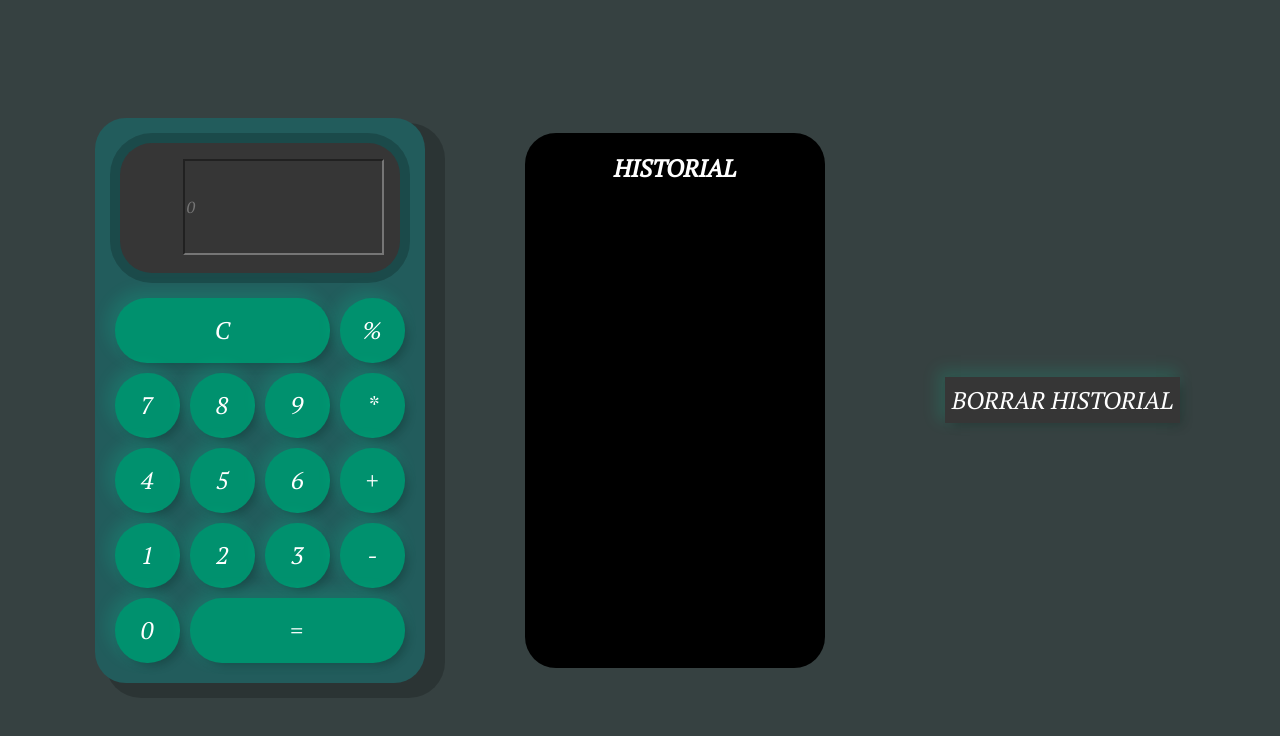
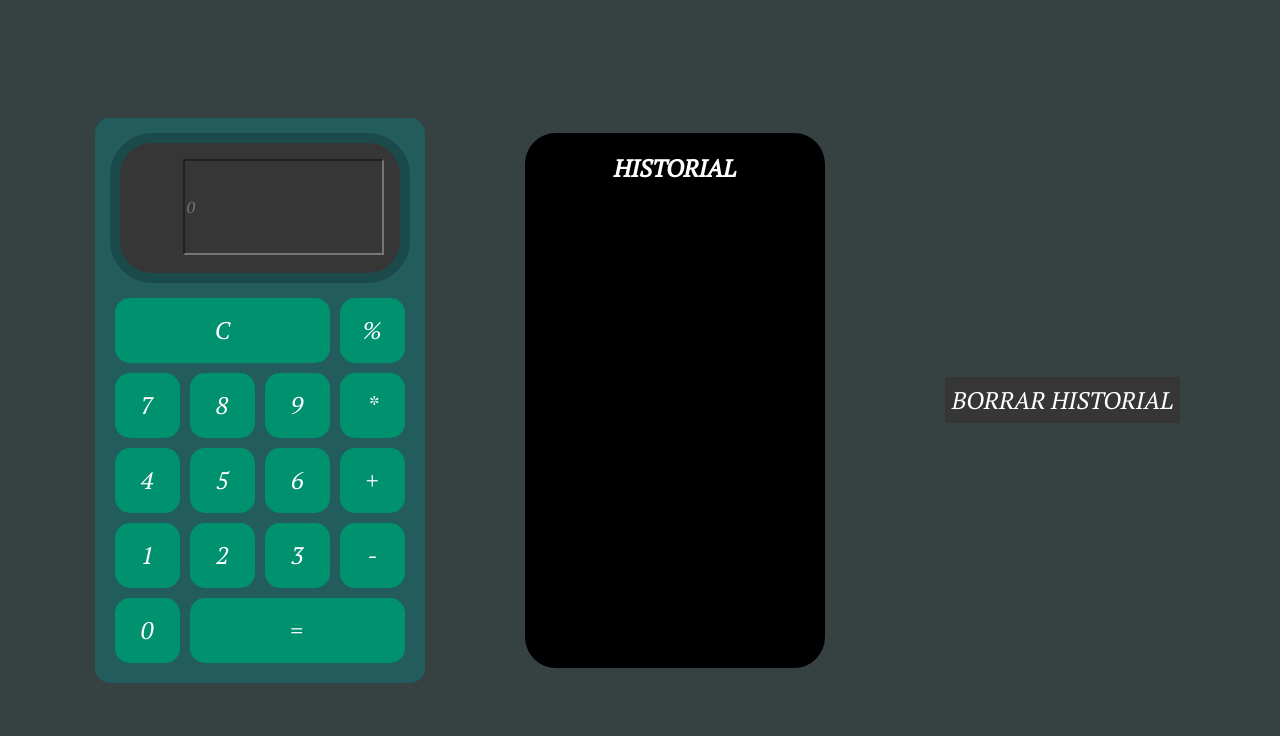
Before and after one commit to adelgado03/calculadora-js, a plain HTML site: page index.html in a window 1280 px wide. Drawn offline with Linux system fonts and the light colour scheme.

Commit message:
complete calculadora-

```diff
--- a/index.css
+++ b/index.css
@@ -21,17 +21,15 @@ body{
     grid-template-rows:160px repeat(5, 75px) ;
     background-color: rgb(34, 92, 92);
     padding: 15px;
-    border-radius: 31px;
-    box-shadow: 15px 10px 0px 5px #00000033;
+    border-radius: 15px;
 }
 button {
     margin: 5px;
     padding: 0;
-    border-radius: 32px;
+    border-radius: 15px;
     font-size: 1.5em;
     border: none;
     background-color: #00916e;
-    box-shadow: 5px 5px 10px -3px #00000040, -5px -5px 15px 3px #00ffc11f;
 }
 
 button:active {
```
